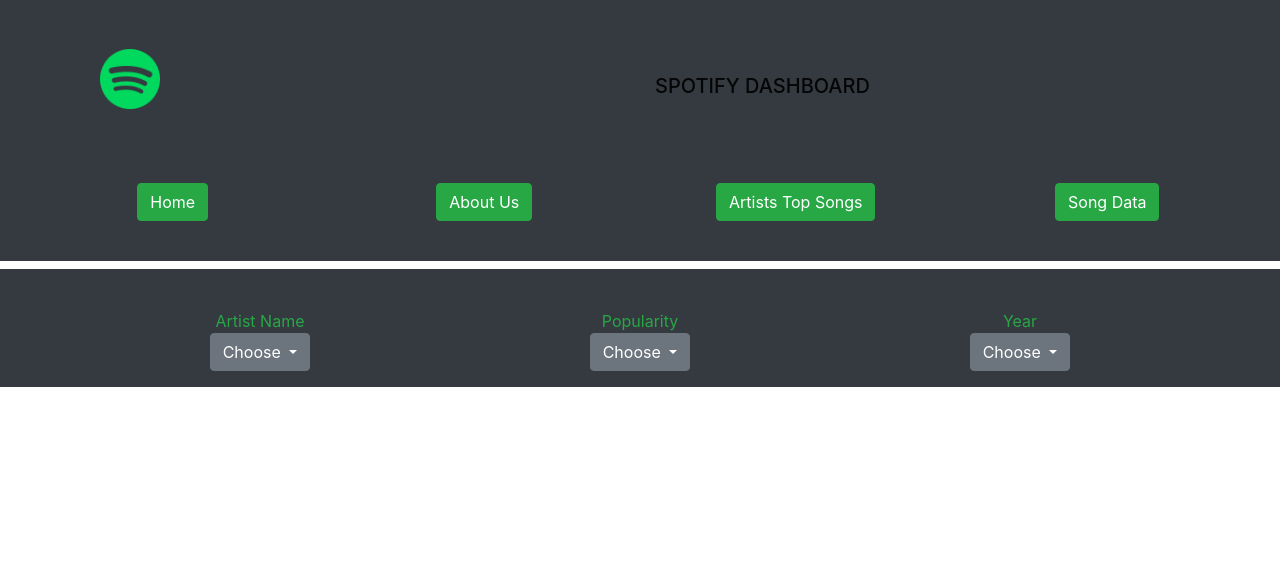
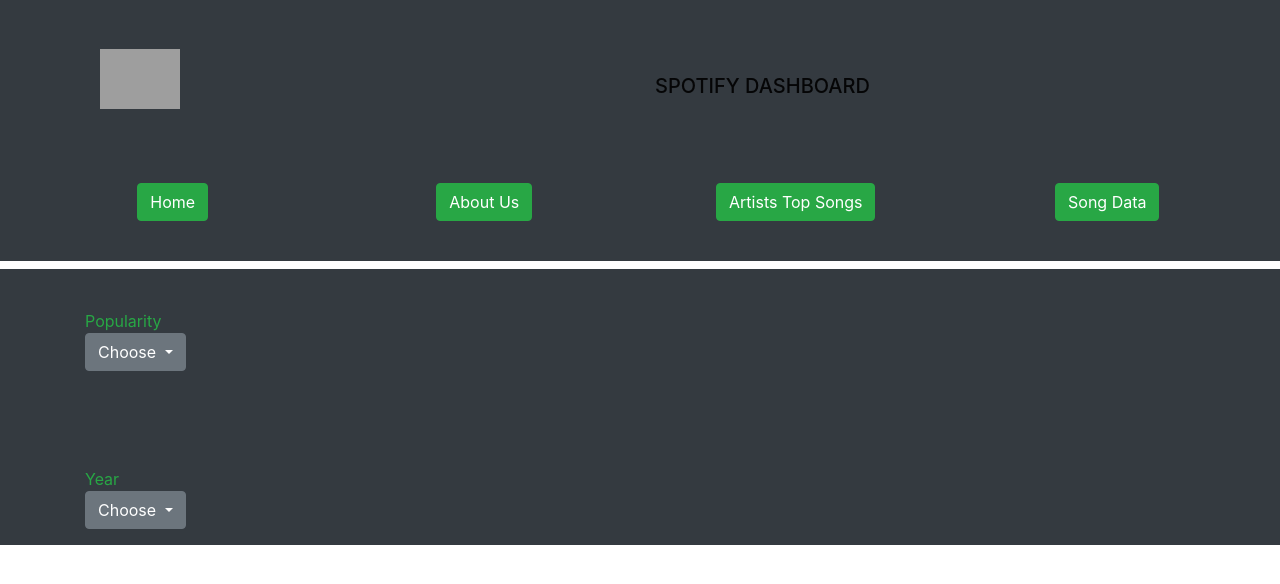
Before and after one commit to gabrielmacey/Spotify_songs, a Flask app: template spotify_data/templates/Song_Data.html in a window 1280 px wide. Shown: the top 584 px of the page. Run offline with Flask 2, Linux system fonts and the light colour scheme; the template is opened without the code that fills it, so the values that code supplies are empty; some libraries are stand-ins or nearby versions; grey boxes are pictures that could not be loaded.

Commit message:
Force commit

```diff
--- a/spotify_data/app.py
+++ b/spotify_data/app.py
@@ -15,7 +15,7 @@ mongo = PyMongo(app)
 
 
 # Set route
-@app.route('/index.html')
+@app.route('/')
 def index():
     spot_songs = mongo.db.songs.find_one()
     artists = []
@@ -43,7 +43,7 @@ def index():
             exit
     return render_template("index.html", artists=artists, release=release, hard=hard)
 
-@app.route('/Artist_Top_Songs.html/')
+@app.route('/artist-top-songs')
 def top_art():
     artists = []
     for object in mongo.db.songs.find({}, {"_id":False}):
@@ -52,7 +52,7 @@ def top_art():
             artists.append(artist)
         else:
             exit
-        sep = object["album_release_date"].split("-")
+        sep = object["year_of_release"].split("-")
     return render_template("Artist_Top_Songs.html", artists=artists)
 
 @app.route('/data/<artist>')
--- a/spotify_data/templates/Song_Data.html
+++ b/spotify_data/templates/Song_Data.html
@@ -65,44 +65,35 @@
 
 <div class="p-3 mb-2 bg-dark text-success"><br>
   <div class="container">  <div class="row">
-        <div class="col-4">
-            <ul class="nav justify-content-center">Artist Name</ul>
-            <div class="dropdown"><ul class="nav justify-content-center">
+    <div class="col">
+
+
+           Popularity
+          <div class="dropdown">
               <button class="btn btn-secondary dropdown-toggle" type="button" id="dropdownMenuButton" data-toggle="dropdown" aria-haspopup="true" aria-expanded="false">
                 Choose
-                </button></ul>
+              </button>
               <div class="dropdown-menu" aria-labelledby="dropdownMenuButton">
-                  <a class="dropdown-item" href="#">Action</a>
-                  <a class="dropdown-item" href="#">Another action</a>
-                  <a class="dropdown-item" href="#">Something else here</a>
+                <a class="dropdown-item" href="#"></a>
+                <a class="dropdown-item" href="#"></a>
+                <a class="dropdown-item" href="#"></a>
               </div>
             </div>
-          </div>
-          <div class="col-4">
-            <ul class="nav justify-content-center"> Popularity</ul>
-            <div class="dropdown"><ul class="nav justify-content-center">
+        </div></div><br><br><br><br>
+        <div class="row"><div class="col">
+
+          Year
+          <div class="dropdown">
             <button class="btn btn-secondary dropdown-toggle" type="button" id="dropdownMenuButton" data-toggle="dropdown" aria-haspopup="true" aria-expanded="false">
                 Choose
-                </button></ul>
+              </button>
               <div class="dropdown-menu" aria-labelledby="dropdownMenuButton">
-                  <a class="dropdown-item" href="#">Action</a>
-                  <a class="dropdown-item" href="#">Another action</a>
-                  <a class="dropdown-item" href="#">Something else here</a>
+                <a class="dropdown-item" href="#">1954</a>
+
+
+
               </div>
-              </div>
-          </div>
-          <div class="col-4">
-            <ul class="nav justify-content-center"> Year</ul>
-            <div class="dropdown">
-              <ul class="nav justify-content-center"><button class="btn btn-secondary dropdown-toggle" type="button" id="dropdownMenuButton" data-toggle="dropdown" aria-haspopup="true" aria-expanded="false">
-                  Choose
-                </button></ul>
-                <div class="dropdown-menu" aria-labelledby="dropdownMenuButton">
-                  <a class="dropdown-item" href="#">Action</a>
-                  <a class="dropdown-item" href="#">Another action</a>
-                  <a class="dropdown-item" href="#">Something else here</a>
-                </div>
-              </div>
+          </div>  </div>
         </div>
       </div>
     </div>
--- a/spotify_data/templates/index.html
+++ b/spotify_data/templates/index.html
@@ -50,7 +50,7 @@
 
                 <div class="caption">
                     <ul class="nav justify-content-center">
-                      <a href="Artist_Top_Songs.html" class="btn btn-success" role="button">Artists Top Songs</a></ul>
+                      <a href="{{ url_for('top_art') }}" class="btn btn-success" role="button">Artists Top Songs</a></ul>
               </div>
             </div>
             <div class="col-3">
```
Also changed, not shown: spotify_data/templates/Artist_Top_Songs.html (+20 -8 lines), spotify_data/static/img/spotify.png (renamed from spotify_data/templates/spotify.png). Lines whose indentation alone changed are shown as unchanged.
